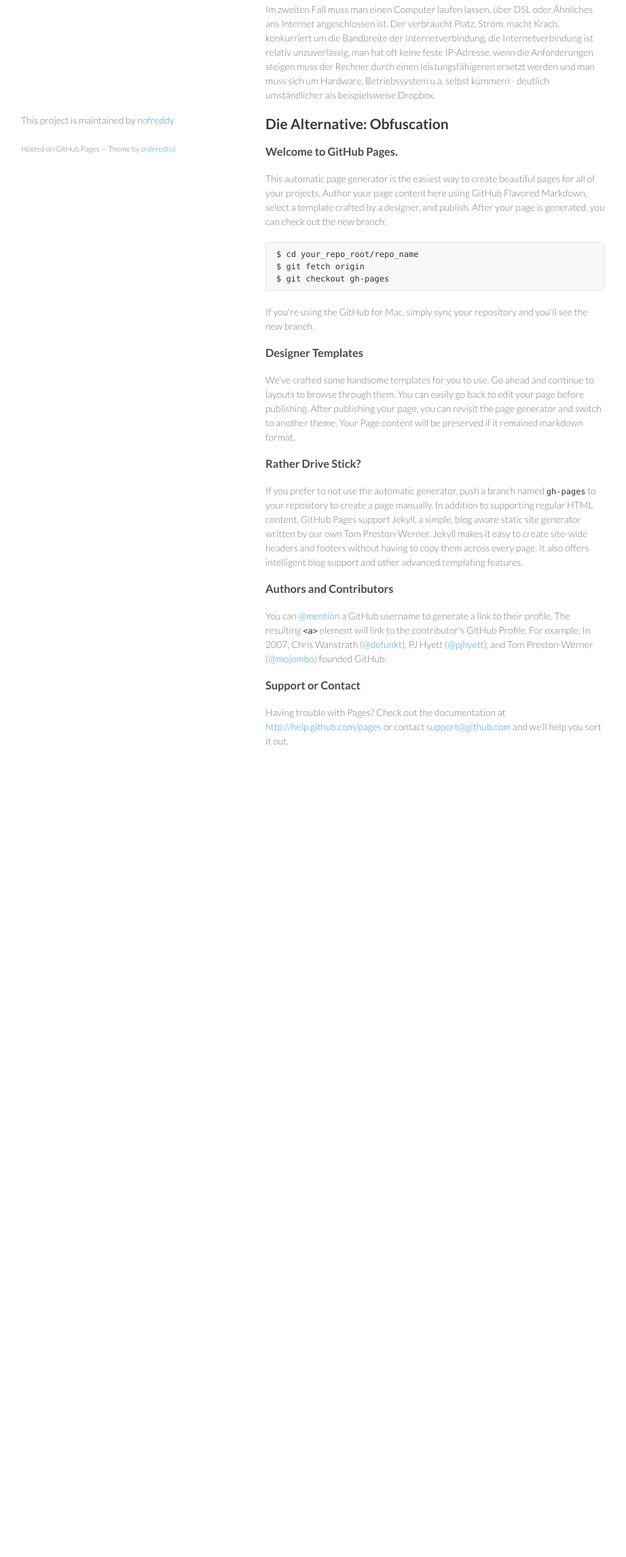
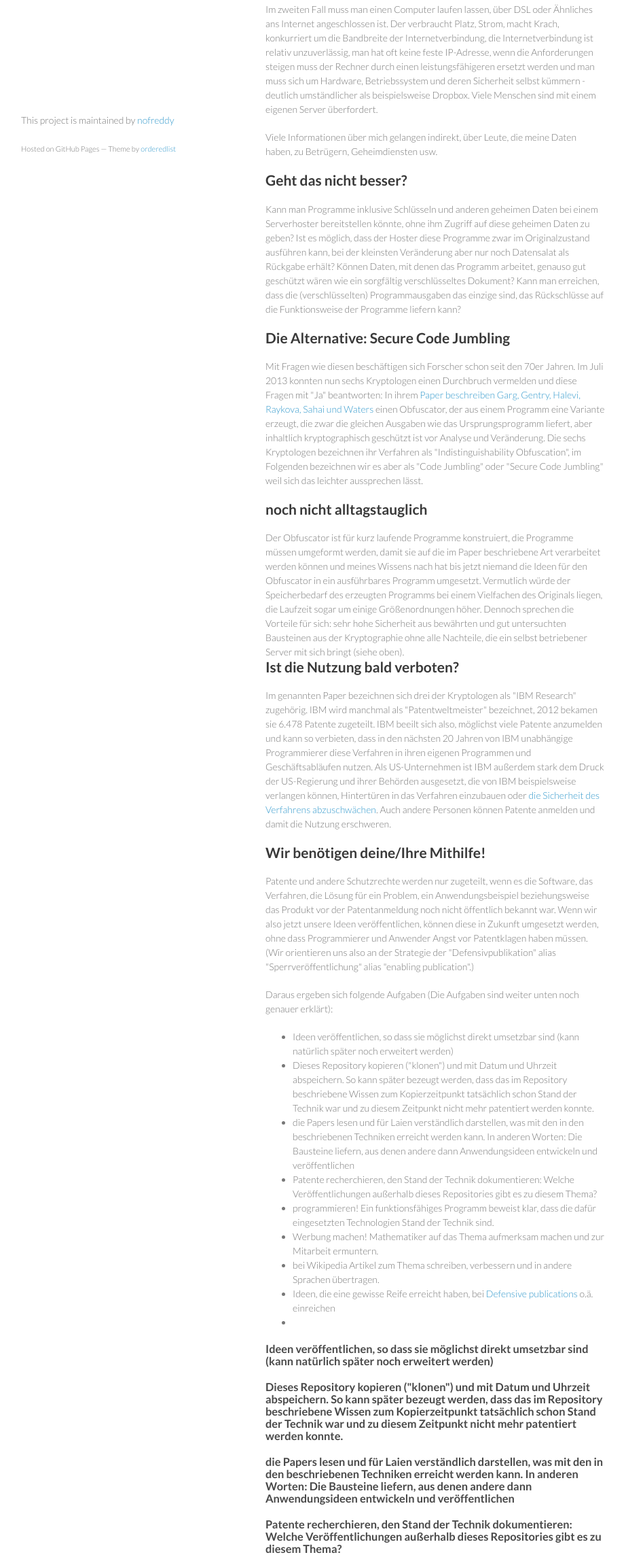
Before and after one commit to nofreddy/secure-code-jumbling, a plain HTML site: page index.html in a window 1280 px wide. Shown: the part 502-2792 px from the top of the page at 68% size, without its empty margins (179-1101 px from the left). Before the commit the page ends 1672 px from the top, so only its background shows below. Drawn offline with Linux system fonts and the light colour scheme.

Commit message:
Uebersichtsseite schöner gemacht

```diff
--- a/index.html
+++ b/index.html
@@ -29,51 +29,61 @@
       </header>
       <section>
         <h1>
-<a name="informationssammlung-zur-techniken-programme-vor-analyse-und-%C3%84nderungen-zu-sch%C3%BCtzen" class="anchor" href="#informationssammlung-zur-techniken-programme-vor-analyse-und-%C3%84nderungen-zu-sch%C3%BCtzen"><span class="octicon octicon-link"></span></a>Informationssammlung zur Techniken, Programme vor Analyse und Änderungen zu schützen</h1>
+<a name="informationssammlung-zur-techniken-programme-vor-analyse-und-%C3%84nderungen-zu-sch%C3%BCtzen" class="anchor" href="#informationssammlung-zur-techniken-programme-vor-analyse-und-%C3%84nderungen-zu-sch%C3%BCtzen"></a>Informationssammlung zur Techniken, Programme vor Analyse und Änderungen zu schützen</h1>
 
 <h2>
-<a name="ausgangssituation" class="anchor" href="#ausgangssituation"><span class="octicon octicon-link"></span></a>Ausgangssituation</h2>
+<a name="ausgangssituation" class="anchor" href="#ausgangssituation"></a>Ausgangssituation</h2>
 
 <p>Möchte man Daten oder einen Service (Shop, Auskunft etc.) im Internet bereitstellen, muss man bisher entweder einen Hoster (beispielsweise Dropbox) damit beauftragen oder selbst einen Server bereitstellen, den man unter Kontrolle hat.</p>
 
 <p>Im ersten Fall muss man dem Hoster vertrauen, dass er die ihm anvertrauten Daten und Programme für den Service schützt. Man kann zwar die die Daten verschlüsselt beim Hoster ablegen, kann dann aber beispielsweise die Daten nicht beim Hoster durchsuchen, sondern muss alles, was infrage kommt erst herunterladen und entschlüsseln. Auch die Muster, nach denen auf die Daten zugegriffen wird, lassen oft zu viele Rückschlüsse zu. Beim Hosting sind oft mehrere Unternehmen beteiligt, die wiederum von verschiedenen Seiten unter Druck gesetzt werden können, um Daten (auch Log-Dateien) und Programme herauszugeben.</p>
 
-<p>Im zweiten Fall muss man einen Computer laufen lassen, über DSL oder Ähnliches ans Internet angeschlossen ist. Der verbraucht Platz, Strom, macht Krach, konkurriert um die Bandbreite der Internetverbindung, die Internetverbindung ist relativ unzuverlässig, man hat oft keine feste IP-Adresse, wenn die Anforderungen steigen muss der Rechner durch einen leistungsfähigeren ersetzt werden und man muss sich um Hardware, Betriebssystem u.a. selbst kümmern - deutlich umständlicher als beispielsweise Dropbox.</p>
+<p>Im zweiten Fall muss man einen Computer laufen lassen, über DSL oder Ähnliches ans Internet angeschlossen ist. Der verbraucht Platz, Strom, macht Krach, konkurriert um die Bandbreite der Internetverbindung, die Internetverbindung ist relativ unzuverlässig, man hat oft keine feste IP-Adresse, wenn die Anforderungen steigen muss der Rechner durch einen leistungsfähigeren ersetzt werden und man muss sich um Hardware, Betriebssystem und deren Sicherheit selbst kümmern - deutlich umständlicher als beispielsweise Dropbox. Viele Menschen sind mit einem eigenen Server überfordert.</p>
+
+<p>Viele Informationen über mich gelangen indirekt, über Leute, die meine Daten haben, zu Betrügern, Geheimdiensten usw.</p>
 
 <h2>
-<a name="die-alternative-obfuscation" class="anchor" href="#die-alternative-obfuscation"><span class="octicon octicon-link"></span></a>Die Alternative: Obfuscation</h2>
+<a name="geht-das-nicht-besser" class="anchor" href="#geht-das-nicht-besser"></a>Geht das nicht besser?</h2>
 
-<h3>
-<a name="welcome-to-github-pages" class="anchor" href="#welcome-to-github-pages"><span class="octicon octicon-link"></span></a>Welcome to GitHub Pages.</h3>
+<p>Kann man Programme inklusive Schlüsseln und anderen geheimen Daten bei einem Serverhoster bereitstellen könnte, ohne ihm Zugriff auf diese geheimen Daten zu geben? Ist es möglich, dass der Hoster diese Programme zwar im Originalzustand ausführen kann, bei der kleinsten Veränderung aber nur noch Datensalat als Rückgabe erhält? Können Daten, mit denen das Programm arbeitet, genauso gut geschützt wären wie ein sorgfältig verschlüsseltes Dokument? Kann man erreichen, dass die (verschlüsselten) Programmausgaben das einzige sind, das Rückschlüsse auf die Funktionsweise der Programme liefern kann?</p>
 
-<p>This automatic page generator is the easiest way to create beautiful pages for all of your projects. Author your page content here using GitHub Flavored Markdown, select a template crafted by a designer, and publish. After your page is generated, you can check out the new branch:</p>
+<h2>
+<a name="die-alternative-secure-code-jumbling" class="anchor" href="#die-alternative-secure-code-jumbling"></a>Die Alternative: Secure Code Jumbling</h2>
 
-<pre><code>$ cd your_repo_root/repo_name
-$ git fetch origin
-$ git checkout gh-pages
-</code></pre>
+<p>Mit Fragen wie diesen beschäftigen sich Forscher schon seit den 70er Jahren. Im Juli 2013 konnten nun sechs Kryptologen einen Durchbruch vermelden und diese Fragen mit &quot;Ja&quot; beantworten: In ihrem <a href="http://eprint.iacr.org/2013/451.pdf">Paper beschreiben Garg, Gentry, Halevi, Raykova, Sahai und Waters</a> einen Obfuscator, der aus einem Programm eine Variante erzeugt, die zwar die gleichen Ausgaben wie das Ursprungsprogramm liefert, aber inhaltlich kryptographisch geschützt ist vor Analyse und Veränderung. Die sechs Kryptologen bezeichnen ihr Verfahren als &quot;Indistinguishability Obfuscation&quot;, im Folgenden bezeichnen wir es aber als &quot;Code Jumbling&quot; oder &quot;Secure Code Jumbling&quot; weil sich das leichter aussprechen lässt.</p>
 
-<p>If you're using the GitHub for Mac, simply sync your repository and you'll see the new branch.</p>
+<h2><a name="noch-nicht-alltagstauglich" class="anchor" href="#noch-nicht-alltagstauglich"></a>noch nicht alltagstauglich</h2>
 
-<h3>
-<a name="designer-templates" class="anchor" href="#designer-templates"><span class="octicon octicon-link"></span></a>Designer Templates</h3>
+Der Obfuscator ist für kurz laufende Programme konstruiert, die Programme müssen umgeformt werden, damit sie auf die im Paper beschriebene Art verarbeitet werden können und meines Wissens nach hat bis jetzt niemand die Ideen für den Obfuscator in ein ausführbares Programm umgesetzt. Vermutlich würde der Speicherbedarf des erzeugten Programms bei einem Vielfachen des Originals liegen, die Laufzeit sogar um einige Größenordnungen höher. Dennoch sprechen die Vorteile für sich: sehr hohe Sicherheit aus bewährten und gut untersuchten Bausteinen aus der Kryptographie ohne alle Nachteile, die ein selbst betriebener Server mit sich bringt (siehe oben).
+<h2><a name="ist-die-nutzung-bald-verboten" class="anchor" href="#ist-die-nutzung-bald-verboten"></a>Ist die Nutzung bald verboten?</h2>
 
-<p>We've crafted some handsome templates for you to use. Go ahead and continue to layouts to browse through them. You can easily go back to edit your page before publishing. After publishing your page, you can revisit the page generator and switch to another theme. Your Page content will be preserved if it remained markdown format.</p>
+<p>Im genannten Paper bezeichnen sich drei der Kryptologen als &quot;IBM Research&quot; zugehörig. IBM wird manchmal als &quot;Patentweltmeister&quot; bezeichnet, 2012 bekamen sie 6.478 Patente zugeteilt. IBM beeilt sich also, möglichst viele Patente anzumelden und kann so verbieten, dass in den nächsten 20 Jahren von IBM unabhängige Programmierer diese Verfahren in ihren eigenen Programmen und Geschäftsabläufen nutzen. Als US-Unternehmen ist IBM außerdem stark dem Druck der US-Regierung und ihrer Behörden ausgesetzt, die von IBM beispielsweise verlangen können, Hintertüren in das Verfahren einzubauen oder <a href="http://de.wikipedia.org/wiki/Data_Encryption_Standard#Die_Rolle_der_NSA">die Sicherheit des Verfahrens abzuschwächen</a>. Auch andere Personen können Patente anmelden und damit die Nutzung erschweren.</p>
 
-<h3>
-<a name="rather-drive-stick" class="anchor" href="#rather-drive-stick"><span class="octicon octicon-link"></span></a>Rather Drive Stick?</h3>
+<h2><a name="wir-benoetigen-deine-ihre-mithilfe" class="anchor" href="#wir-benoetigen-deine-ihre-mithilfe"></a>Wir benötigen deine/Ihre Mithilfe!</h2>
+<p>Patente und andere Schutzrechte werden nur zugeteilt, wenn es die Software, das Verfahren, die Lösung für ein Problem, ein Anwendungsbeispiel beziehungsweise das Produkt vor der Patentanmeldung noch nicht öffentlich bekannt war. Wenn wir also jetzt unsere Ideen veröffentlichen, können diese in Zukunft umgesetzt werden, ohne dass Programmierer und Anwender Angst vor Patentklagen haben müssen. (Wir orientieren uns also an der Strategie der "Defensivpublikation" alias "Sperrveröffentlichung" alias "enabling publication".)</p>
 
-<p>If you prefer to not use the automatic generator, push a branch named <code>gh-pages</code> to your repository to create a page manually. In addition to supporting regular HTML content, GitHub Pages support Jekyll, a simple, blog aware static site generator written by our own Tom Preston-Werner. Jekyll makes it easy to create site-wide headers and footers without having to copy them across every page. It also offers intelligent blog support and other advanced templating features.</p>
-
-<h3>
-<a name="authors-and-contributors" class="anchor" href="#authors-and-contributors"><span class="octicon octicon-link"></span></a>Authors and Contributors</h3>
-
-<p>You can <a href="https://github.com/blog/821" class="user-mention">@mention</a> a GitHub username to generate a link to their profile. The resulting <code>&lt;a&gt;</code> element will link to the contributor's GitHub Profile. For example: In 2007, Chris Wanstrath (<a href="https://github.com/defunkt" class="user-mention">@defunkt</a>), PJ Hyett (<a href="https://github.com/pjhyett" class="user-mention">@pjhyett</a>), and Tom Preston-Werner (<a href="https://github.com/mojombo" class="user-mention">@mojombo</a>) founded GitHub.</p>
-
-<h3>
-<a name="support-or-contact" class="anchor" href="#support-or-contact"><span class="octicon octicon-link"></span></a>Support or Contact</h3>
-
-<p>Having trouble with Pages? Check out the documentation at <a href="http://help.github.com/pages">http://help.github.com/pages</a> or contact <a href="mailto:support@github.com">support@github.com</a> and we’ll help you sort it out.</p>
+<p>Daraus ergeben sich folgende Aufgaben (Die Aufgaben sind weiter unten noch genauer erklärt):
+<ul>
+  <li>Ideen veröffentlichen, so dass sie möglichst direkt umsetzbar sind (kann natürlich später noch erweitert werden)</li>
+  <li>Dieses Repository kopieren ("klonen") und mit Datum und Uhrzeit abspeichern. So kann später bezeugt werden, dass das im Repository beschriebene Wissen zum Kopierzeitpunkt tatsächlich schon Stand der Technik war und zu diesem Zeitpunkt nicht mehr patentiert werden konnte.</li>
+  <li>die Papers lesen und für Laien verständlich darstellen, was mit den in den beschriebenen Techniken erreicht werden kann. In anderen Worten: Die Bausteine liefern, aus denen andere dann Anwendungsideen entwickeln und veröffentlichen</li>
+  <li>Patente recherchieren, den Stand der Technik dokumentieren: Welche Veröffentlichungen außerhalb dieses Repositories gibt es zu diesem Thema?</li>
+  <li>programmieren! Ein funktionsfähiges Programm beweist klar, dass die dafür eingesetzten Technologien Stand der Technik sind.</li>
+  <li>Werbung machen! Mathematiker auf das Thema aufmerksam machen und zur Mitarbeit ermuntern.</li>
+  <li>bei Wikipedia Artikel zum Thema schreiben, verbessern und in andere Sprachen übertragen.</li>
+  <li>Ideen, die eine gewisse Reife erreicht haben, bei <a href="http://www.defensivepublications.org/">Defensive publications</a> o.ä. einreichen</li>
+  <li></li>
+</ul>
+</p>
+  <h3>Ideen veröffentlichen, so dass sie möglichst direkt umsetzbar sind (kann natürlich später noch erweitert werden)</h3>
+  <h3>Dieses Repository kopieren ("klonen") und mit Datum und Uhrzeit abspeichern. So kann später bezeugt werden, dass das im Repository beschriebene Wissen zum Kopierzeitpunkt tatsächlich schon Stand der Technik war und zu diesem Zeitpunkt nicht mehr patentiert werden konnte.</h3>
+  <h3>die Papers lesen und für Laien verständlich darstellen, was mit den in den beschriebenen Techniken erreicht werden kann. In anderen Worten: Die Bausteine liefern, aus denen andere dann Anwendungsideen entwickeln und veröffentlichen</h3>
+  <h3>Patente recherchieren, den Stand der Technik dokumentieren: Welche Veröffentlichungen außerhalb dieses Repositories gibt es zu diesem Thema?</h3>
+  <h3>programmieren! Ein funktionsfähiges Programm beweist klar, dass die dafür eingesetzten Technologien Stand der Technik sind.</h3>
+  <h3>Werbung machen! Mathematiker auf das Thema aufmerksam machen und zur Mitarbeit ermuntern.</h3>
+  <h3>bei Wikipedia Artikel zum Thema schreiben, verbessern und in andere Sprachen übertragen.</h3>
+  <h3>Ideen, die eine gewisse Reife erreicht haben, bei <a href="http://www.defensivepublications.org/">Defensive publications</a> o.ä. einreichen</h3>
+  <h3></h3>
       </section>
       <footer>
         <p>This project is maintained by <a href="https://github.com/nofreddy">nofreddy</a></p>
```
